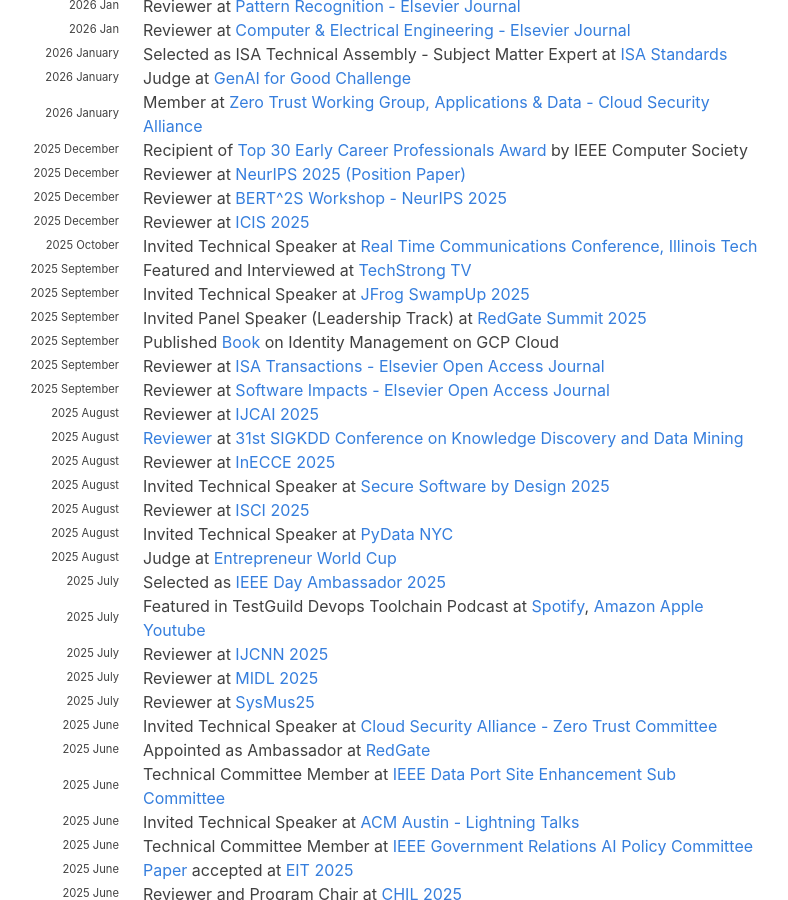
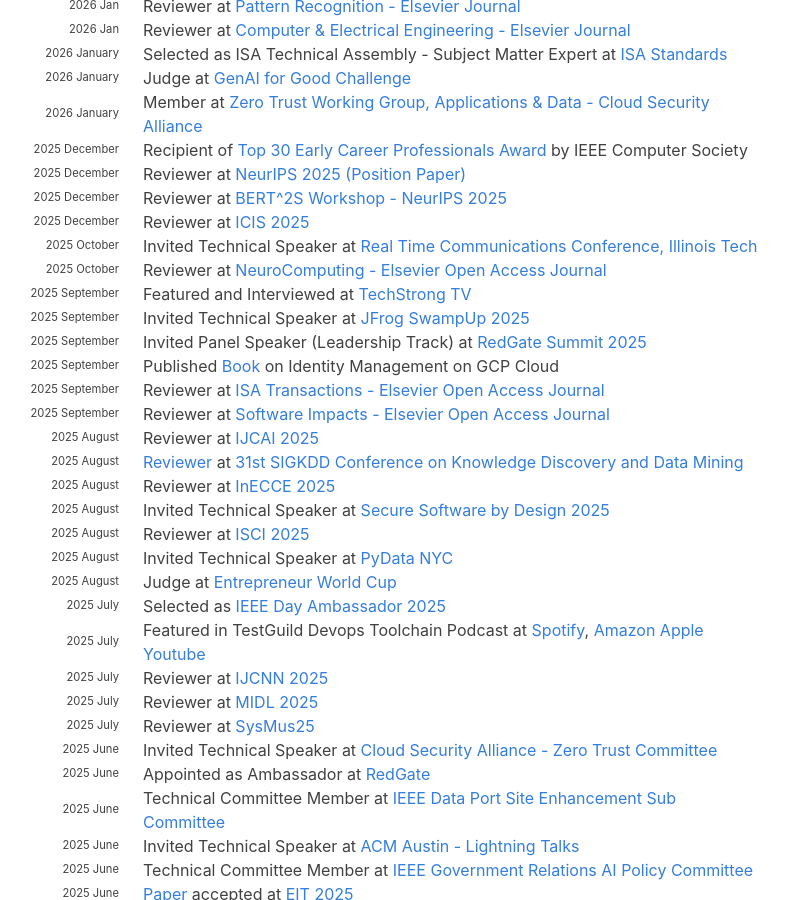
Before and after one commit to hariharanragothaman/hariharanragothaman.github.io, a Jekyll site: the page built from index.md, in a window 1280 px wide and 900 px high, scrolled down 940 px. Shown: the whole window, without its empty margins (189-977 px from the left). Built offline with Jekyll 4.4.1, drawn with Linux system fonts in a browser that asks for light colours; nearby versions of some CDN libraries; some web fonts are replaced.

Commit message:
Updates and Polishes

```diff
--- a/_data/news.yaml
+++ b/_data/news.yaml
@@ -58,6 +58,10 @@
 - year: 2025
   year-extra: October
   description: Invited Technical Speaker at  <a href="https://www.rtc-conference.com/2025/"> Real Time Communications Conference, Illinois Tech </a>
+
+- year: 2025
+  year-extra: October
+  description: Reviewer at <a href="https://www.sciencedirect.com/journal/neurocomputing"> NeuroComputing - Elsevier Open Access Journal</a>
 
 #-------------------------------------------- September  ------------------------------------------------------------------------------------------------------------------------------------------------------
 
```
